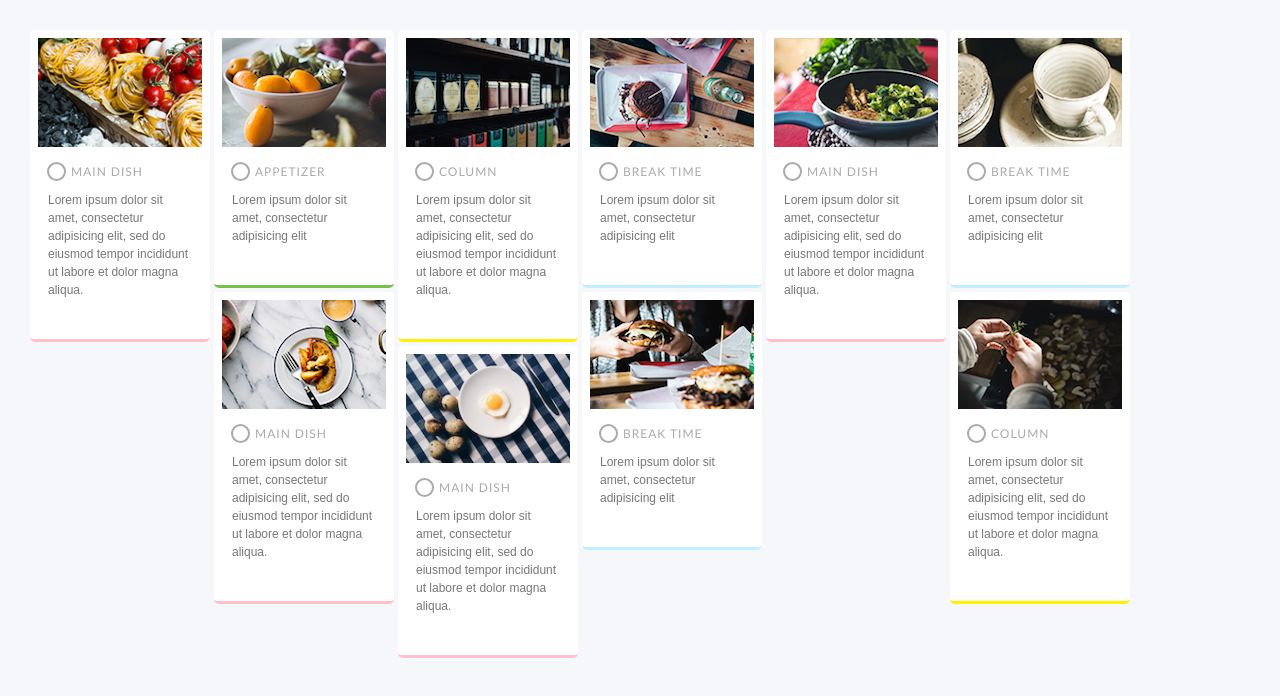
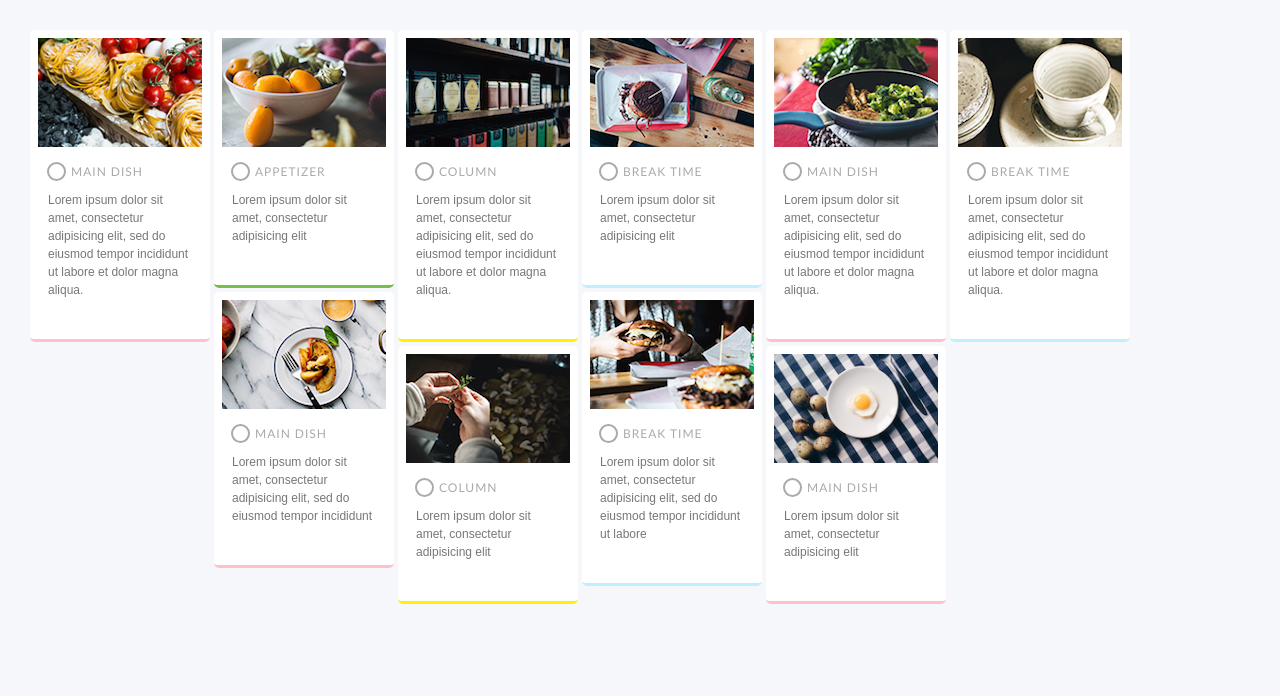
Before and after one commit to teruyainomata0831/grid-layout, a plain HTML site: page index.html in a window 1280 px wide. Drawn offline with nearby package versions, Linux system fonts and the light colour scheme.

Commit message:
Box S完成

```diff
--- a/index.html
+++ b/index.html
@@ -61,7 +61,8 @@
         <img src="images/image_S_6.jpg" alt="おやつの時間" class="image" />
         <div class="category">BREAK TIME</div>
         <p class="description">
-          Lorem ipsum dolor sit amet, consectetur adipisicing elit
+          Lorem ipsum dolor sit amet, consectetur adipisicing elit, sed do
+          eiusmod tempor incididunt ut labore et dolor magna aliqua.
         </p>
       </a>
     </section>
@@ -71,7 +72,7 @@
         <div class="category">MAIN DISH</div>
         <p class="description">
           Lorem ipsum dolor sit amet, consectetur adipisicing elit, sed do
-          eiusmod tempor incididunt ut labore et dolor magna aliqua.
+          eiusmod tempor incididunt
         </p>
       </a>
     </section>
@@ -80,7 +81,8 @@
         <img src="images/image_S_8.jpg" alt="おやつの時間" class="image" />
         <div class="category">BREAK TIME</div>
         <p class="description">
-          Lorem ipsum dolor sit amet, consectetur adipisicing elit
+          Lorem ipsum dolor sit amet, consectetur adipisicing elit, sed do
+          eiusmod tempor incididunt ut labore
         </p>
       </a>
     </section>
@@ -89,8 +91,7 @@
         <img src="images/image_S_9.jpg" alt="コラム" class="image" />
         <div class="category">COLUMN</div>
         <p class="description">
-          Lorem ipsum dolor sit amet, consectetur adipisicing elit, sed do
-          eiusmod tempor incididunt ut labore et dolor magna aliqua.
+          Lorem ipsum dolor sit amet, consectetur adipisicing elit
         </p>
       </a>
     </section>
@@ -99,8 +100,7 @@
         <img src="images/image_S_10.jpg" alt="メインディッシュ" class="image" />
         <div class="category">MAIN DISH</div>
         <p class="description">
-          Lorem ipsum dolor sit amet, consectetur adipisicing elit, sed do
-          eiusmod tempor incididunt ut labore et dolor magna aliqua.
+          Lorem ipsum dolor sit amet, consectetur adipisicing elit
         </p>
       </a>
     </section>
```
